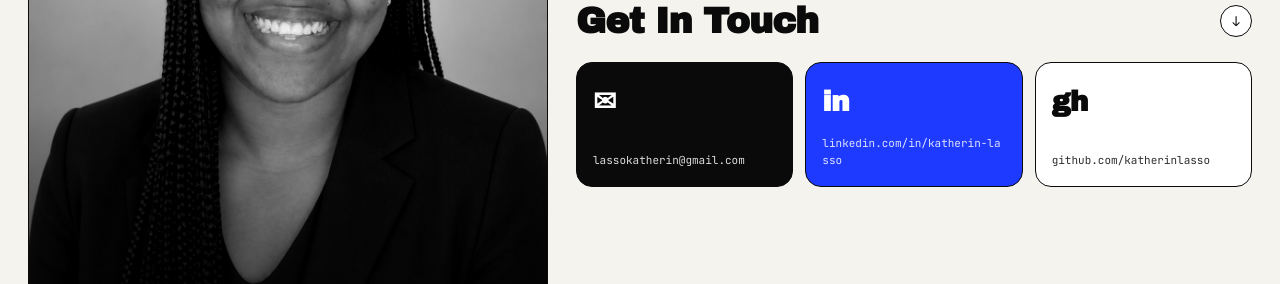
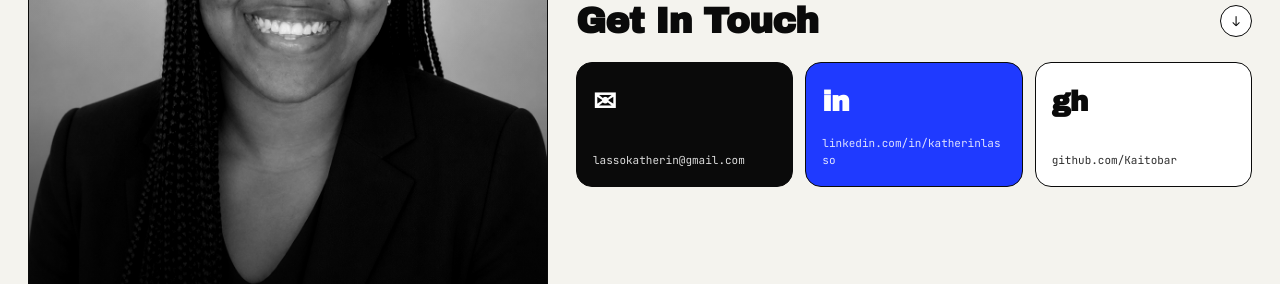
Before and after one commit to Kaitobar/portfolio, a React (Vite) app: page / in a window 1280 px wide. Shown: the part 1340-1624 px from the top of the page. Built offline with nearby package versions, Linux system fonts and the light colour scheme.

Commit message:
Fix LinkedIn and GitHub links

```diff
--- a/src/components/About.jsx
+++ b/src/components/About.jsx
@@ -89,8 +89,8 @@ export const About = () => (
             <div style={{ display: 'grid', gridTemplateColumns: 'repeat(3, 1fr)', gap: 12 }} className="touch-grid">
               {[
                 { t: 'Email', v: 'lassokatherin@gmail.com', bg: 'var(--ink)', fg: 'var(--paper)', icon: '✉', href: 'mailto:lassokatherin@gmail.com' },
-                { t: 'LinkedIn', v: 'linkedin.com/in/katherin-lasso', bg: 'var(--accent)', fg: 'var(--accent-fg)', icon: 'in', href: '#' },
-                { t: 'GitHub', v: 'github.com/katherinlasso', bg: 'var(--paper)', fg: 'var(--ink)', icon: 'gh', href: '#' },
+                { t: 'LinkedIn', v: 'linkedin.com/in/katherinlasso', bg: 'var(--accent)', fg: 'var(--accent-fg)', icon: 'in', href: 'https://www.linkedin.com/in/katherinlasso/' },
+                { t: 'GitHub', v: 'github.com/Kaitobar', bg: 'var(--paper)', fg: 'var(--ink)', icon: 'gh', href: 'https://github.com/Kaitobar' },
               ].map(c => (
                 <a key={c.t} href={c.href} style={{
                   background: c.bg, color: c.fg,
```
